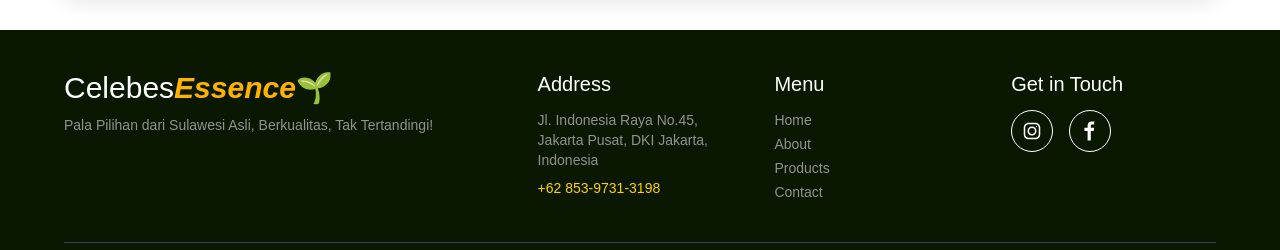
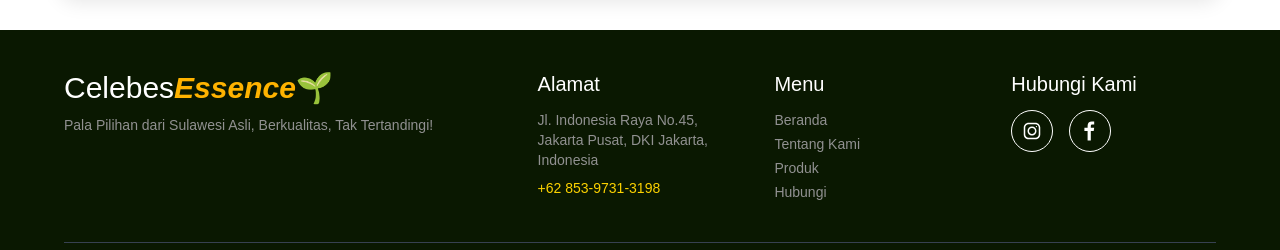
Before and after one commit to jonathanlukass/celebes, a React (Create React App) app: page / in a window 1280 px wide. Shown: the part 2063-2313 px from the top of the page. Built offline with nearby package versions, Linux system fonts and the light colour scheme.

Commit message:
fixing contact section

```diff
--- a/src/components/Contact.js
+++ b/src/components/Contact.js
@@ -3,7 +3,7 @@
 import facebookIcon from '../icons/icons8-facebook.svg';
 
 function Contact() {
-  const menuItems = ['Home', 'About', 'Products', 'Contact'];
+  const menuItems = ['Beranda', 'Tentang Kami', 'Produk', 'Hubungi'];
   const address =
     'Jl. Indonesia Raya No.45, Jakarta Pusat, DKI Jakarta, Indonesia';
   const phone = '+62 853-9731-3198';
@@ -32,7 +32,7 @@
         </div>
 
         <div className="">
-          <p className="text-white text-xl mb-3">Address</p>
+          <p className="text-white text-xl mb-3">Alamat</p>
           <address className="not-italic text-[#919191] font-thin text-sm mb-2">
             {address}
           </address>
@@ -63,7 +63,7 @@
         </div>
 
         <div className="">
-          <p className="text-white text-xl mb-3">Get in Touch</p>
+          <p className="text-white text-xl mb-3">Hubungi Kami</p>
           <div className="flex gap-4">
             <a
               href="https://instagram.com/yourprofile"
```
